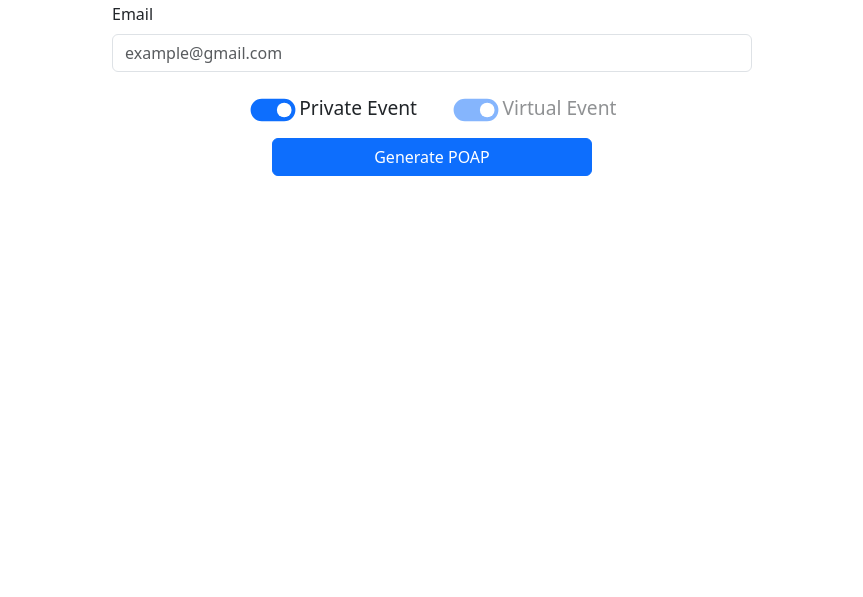
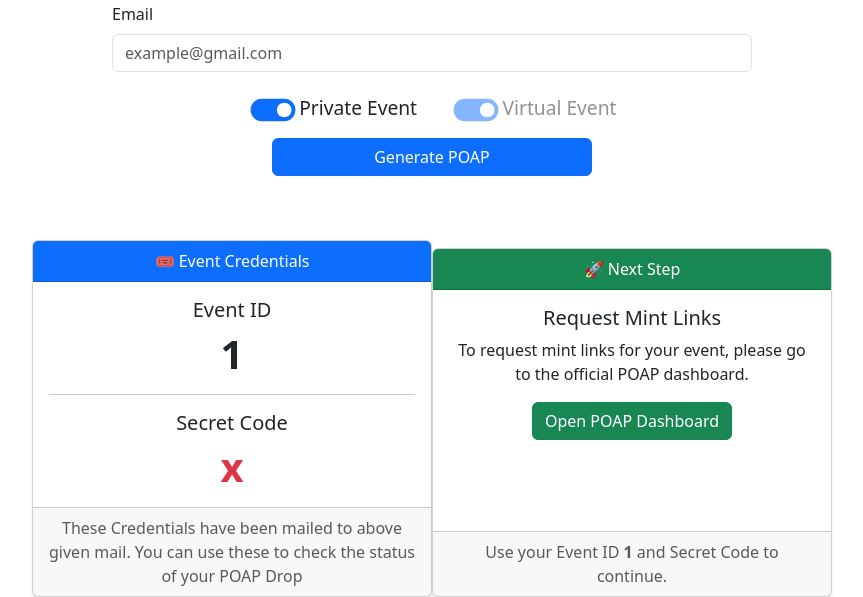
Before and after one commit to SR-005/RollCall3, a Flask app: template templates/index.html in a window 1280 px wide. Shown: the part 790-1387 px from the top of the page, without its empty margins (208-1071 px from the left). Before the commit the page ends 966 px from the top, so only its background shows below. Run offline with Flask 3, Linux system fonts and the light colour scheme; the template is opened without the code that fills it: most values are stand-ins (such as "Sample title", 1, 10 or a date in 2020).

Commit message:
adding cards

```diff
--- a/apihandler.py
+++ b/apihandler.py
@@ -74,7 +74,7 @@ def main(eventname,description,iconpath,city,country,startdate,enddate,expirydat
         print("Event Creation Verified Succesfully")
         eventdata = response.json()
         eventid = eventdata.get("id")
-        sendmail(email,eventid,secretcode)
+        '''sendmail(email,eventid,secretcode)'''
     else:
         print(response.text)
 
--- a/static/style.css
+++ b/static/style.css
@@ -42,3 +42,10 @@
 .big-switch-label{
   transform: scale(1.2);
 }
+
+.detailscard{
+  max-width: 400px;
+}
+.urlcard{
+  max-width: 400px;
+}
--- a/templates/index.html
+++ b/templates/index.html
@@ -133,5 +133,49 @@
             </div>
         </div>
     </form>
+
+    {% if eventid %}
+    <div class="d-flex justify-content-center">
+        <!-- details card -->
+        <div class="card text-center shadow-sm mt-3 detailscard">
+            <div class="card-header bg-primary text-white">
+                🎟️ Event Credentials
+            </div>
+            <div class="card-body">
+                <h5 class="card-title">Event ID</h5>
+                <p class="card-text display-6 fw-bold">{{ eventid }}</p>
+                <hr>
+                <h5 class="card-title">Secret Code</h5>
+                <p class="card-text display-6 fw-bold text-danger">{{ secretcode }}</p>
+            </div>
+            <div class="card-footer text-muted">
+                These Credentials have been mailed to above given mail. You can use these to check the status of your POAP Drop
+            </div>
+        </div>
+        <!-- URL Card -->
+        <div class="card text-center shadow-sm mt-4 urlcard">
+            <div class="card-header bg-success text-white">
+                🚀 Next Step
+            </div>
+            <div class="card-body">
+                <h5 class="card-title">Request Mint Links</h5>
+                <p class="card-text">
+                To request mint links for your event, please go to the official POAP dashboard.
+                </p>
+                <a href="https://app.poap.xyz/admin/events/{{ eventid }}"
+                class="btn btn-success" target="_blank">
+                Open POAP Dashboard
+                </a>
+            </div>
+            <div class="card-footer text-muted">
+                Use your Event ID <strong>{{ eventid }}</strong> and Secret Code to continue.
+            </div>
+        </div>
+
+    </div>
+
+    {% endif %}
+
+
 </body>
 </html>
```
